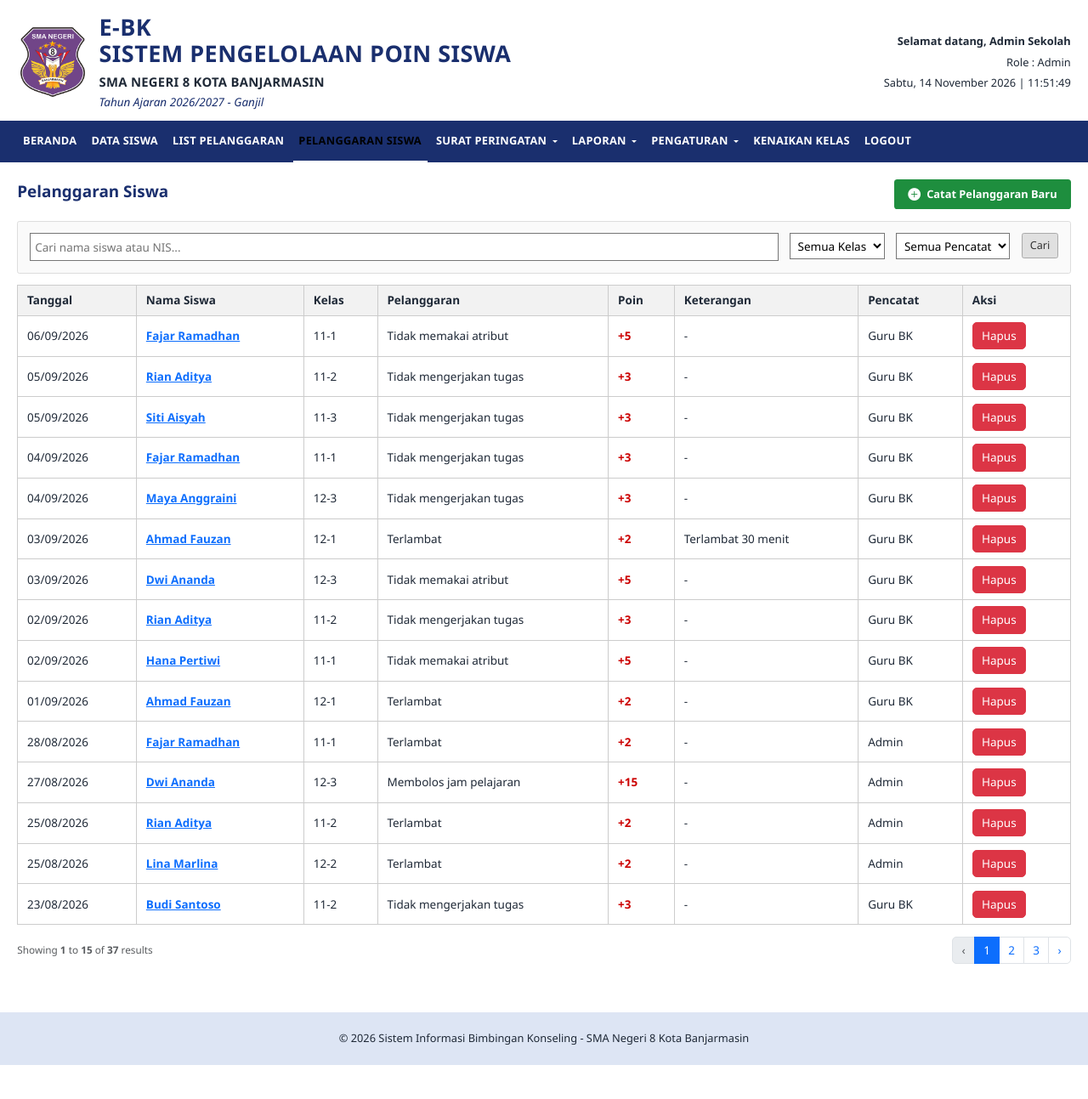
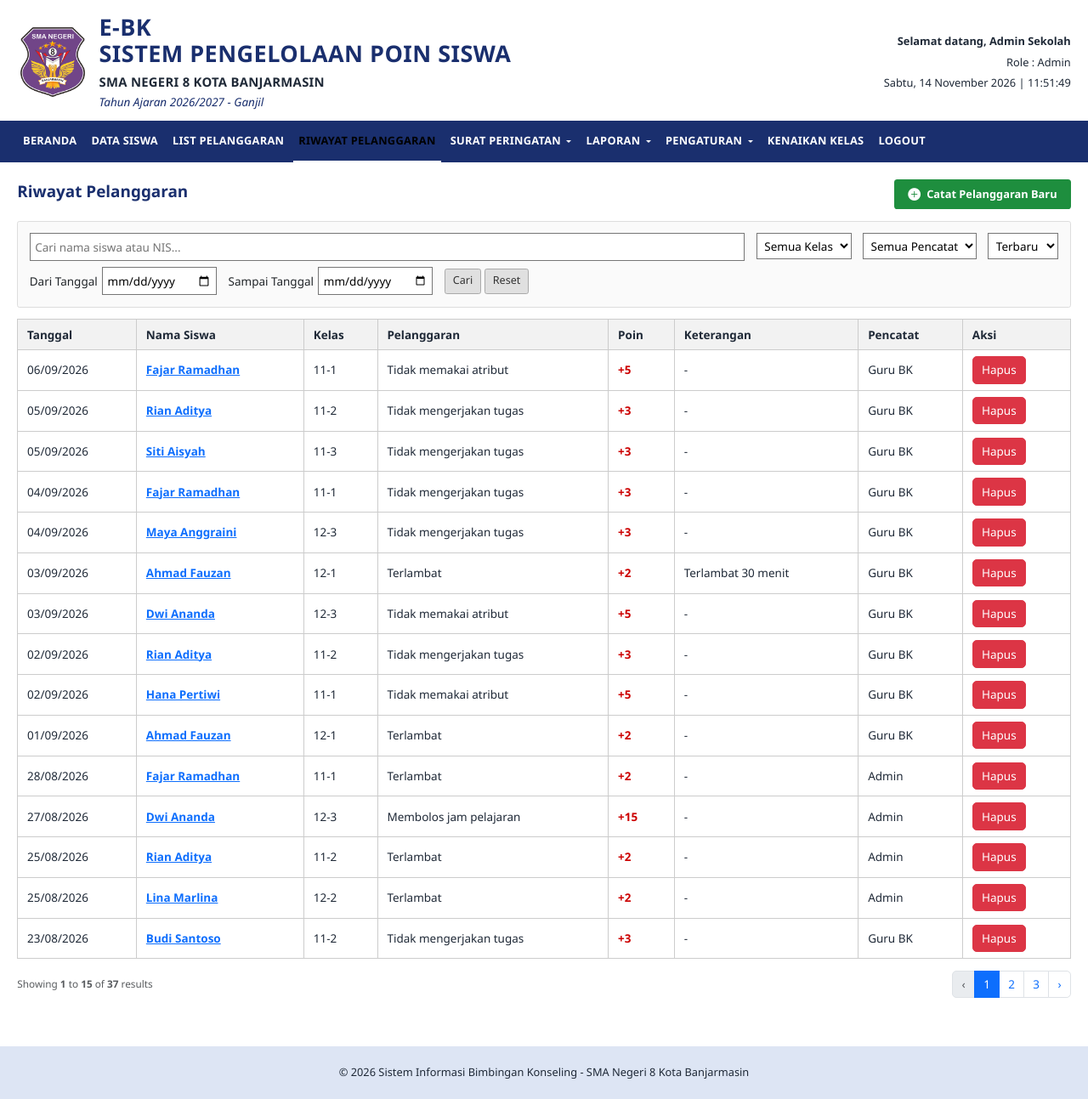
Before and after one commit to gravenths/e_bk, a Laravel app: page /pelanggaran/riwayat in a window 1280 px wide. Shown: the whole page at 85% size. Before the commit the page ends 1253 px from the top, so only its background shows below. Run offline with Laravel 12, Linux system fonts and the light colour scheme; a user stored in the database is signed in; data comes from the database, SQL or seed files in the repository.

Commit message:
filter fixes on riwayat pelanggaran

```diff
--- a/app/Http/Controllers/PelanggaranController.php
+++ b/app/Http/Controllers/PelanggaranController.php
@@ -95,7 +95,19 @@ class PelanggaranController extends Controller
             $query->where('pencatat', $request->pencatat);
         }
 
-        $riwayat = $query->orderBy('tanggal', 'desc')->orderBy('created_at', 'desc')->paginate(15);
+        if ($request->filled('start_date')) {
+            $query->whereDate('tanggal', '>=', $request->start_date);
+        }
+
+        if ($request->filled('end_date')) {
+            $query->whereDate('tanggal', '<=', $request->end_date);
+        }
+
+        $urutan = $request->input('urutkan') === 'terlama' ? 'asc' : 'desc';
+
+        $riwayat = $query->orderBy('tanggal', $urutan)->orderBy('created_at', $urutan)
+                         ->paginate(15)
+                         ->withQueryString();
         $kelases  = Kelas::where('status', 'Aktif')->orderBy('nama')->get();
 
         // Data untuk form catat pelanggaran baru (inline di halaman yang sama)
--- a/resources/views/layouts/app.blade.php
+++ b/resources/views/layouts/app.blade.php
@@ -77,7 +77,7 @@
 
                 <li class="nav-item">
                     <a class="nav-link {{ request()->routeIs('pelanggaran.riwayat*') ? 'active' : '' }}"
-                       href="{{ route('pelanggaran.riwayat') }}">Pelanggaran Siswa</a>
+                       href="{{ route('pelanggaran.riwayat') }}">Riwayat Pelanggaran</a>
                 </li>
 
                 <li class="nav-item dropdown">
--- a/resources/views/pelanggaran/riwayat.blade.php
+++ b/resources/views/pelanggaran/riwayat.blade.php
@@ -1,6 +1,6 @@
 @extends('layouts.app')
 
-@section('title', 'Pelanggaran Siswa - E-BK')
+@section('title', 'Riwayat Pelanggaran - E-BK')
 
 @section('content')
 
@@ -10,7 +10,7 @@
 @endphp
 
 <div style="display:flex; justify-content:space-between; align-items:center; margin-top:8px;">
-    <h2>Pelanggaran Siswa</h2>
+    <h2>Riwayat Pelanggaran</h2>
     <button class="btn-tambah" type="button"
             data-bs-toggle="collapse" data-bs-target="#formCatat" aria-expanded="{{ $showForm ? 'true' : 'false' }}">
         <i class="bi bi-plus-circle-fill"></i> Catat Pelanggaran Baru
@@ -117,7 +117,24 @@
                 </select>
             </div>
             <div>
+                <select name="urutkan" onchange="this.form.submit()" style="padding:6px;">
+                    <option value="terbaru" {{ request('urutkan', 'terbaru') == 'terbaru' ? 'selected' : '' }}>Terbaru</option>
+                    <option value="terlama" {{ request('urutkan') == 'terlama' ? 'selected' : '' }}>Terlama</option>
+                </select>
+            </div>
+        </div>
+        <div class="flex" style="margin-top:8px; align-items:center;">
+            <div style="display:flex; align-items:center; gap:6px;">
+                <label style="margin:0; white-space:nowrap;">Dari Tanggal</label>
+                <input type="date" name="start_date" value="{{ request('start_date') }}" style="padding:6px;">
+            </div>
+            <div style="display:flex; align-items:center; gap:6px;">
+                <label style="margin:0; white-space:nowrap;">Sampai Tanggal</label>
+                <input type="date" name="end_date" value="{{ request('end_date') }}" style="padding:6px;">
+            </div>
+            <div>
                 <button type="submit" class="btn">Cari</button>
+                <a href="{{ route('pelanggaran.riwayat') }}" class="btn">Reset</a>
             </div>
         </div>
     </form>
```
